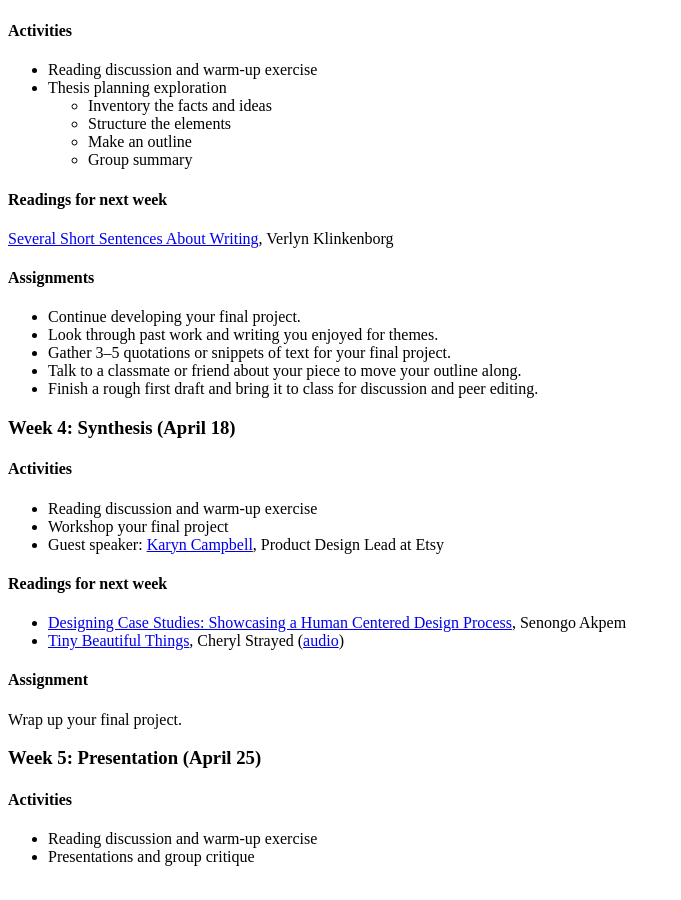
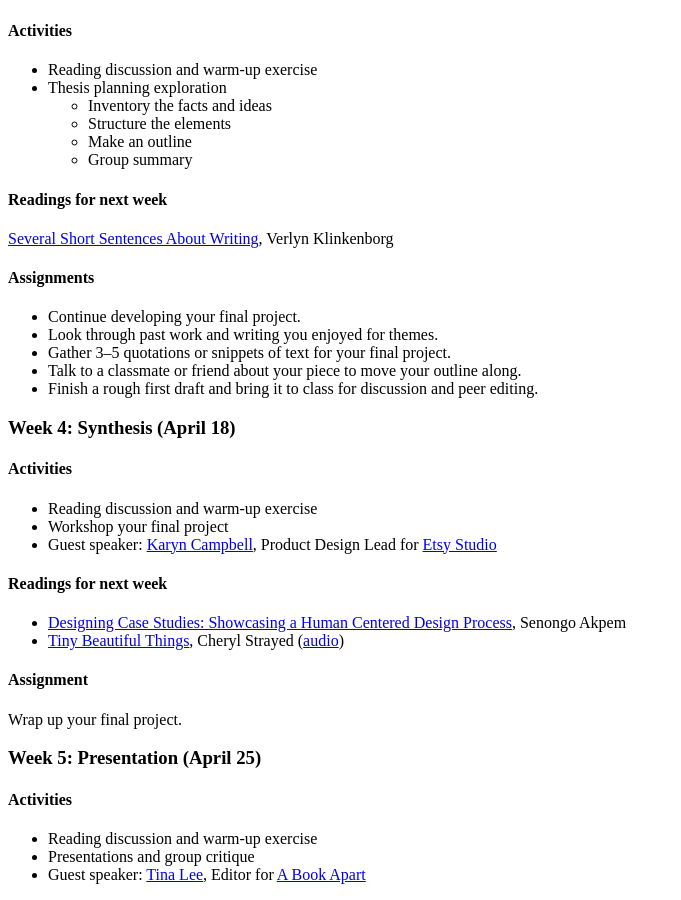
Before and after one commit to nicoleslaw/strategicwriting, a Jekyll site: the page built from syllabus.md, in a window 1280 px wide and 900 px high, scrolled down 2338 px. Shown: the whole window, without its empty margins (0-681 px from the left). Built offline with Jekyll 4.4.1, drawn with Linux system fonts in a browser that asks for light colours.

Commit message:
Update guest info

```diff
--- a/syllabus.md
+++ b/syllabus.md
@@ -129,7 +129,7 @@ Bring a blog post or essay you wrote in the past for discussion next week.
 #### Activities
 * Reading discussion and warm-up exercise
 * Workshop your final project
-* Guest speaker: [Karyn Campbell](http://www.karyncampbell.com/), Product Design Lead at Etsy
+* Guest speaker: [Karyn Campbell](http://www.karyncampbell.com/), Product Design Lead for [Etsy Studio](https://www.etsy.com/studio)
 
 #### Readings for next week
 * [Designing Case Studies: Showcasing a Human Centered Design Process](https://www.smashingmagazine.com/2015/02/designing-case-studies-human-centered-design-process/), Senongo Akpem
@@ -143,3 +143,4 @@ Wrap up your final project.
 #### Activities
 * Reading discussion and warm-up exercise
 * Presentations and group critique
+* Guest speaker: [Tina Lee](http://www.yonderother.co/), Editor for [A Book Apart](http://www.abookapart.com/)
```
